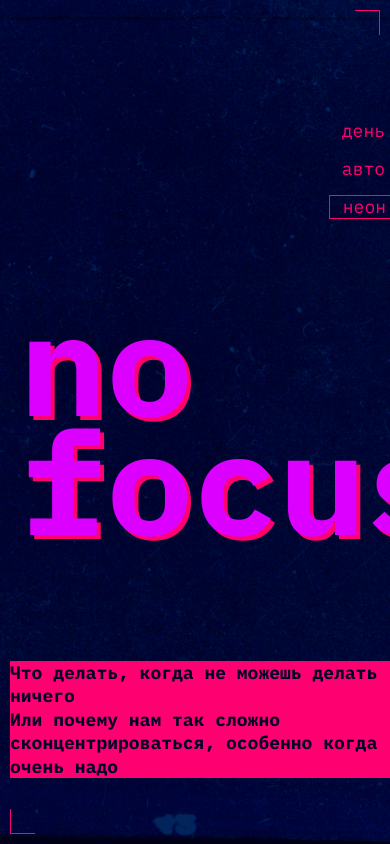
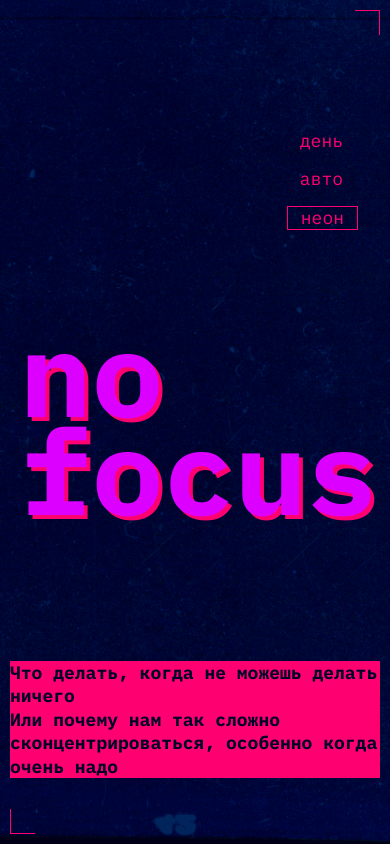
Before and after one commit to inCorrect-i/slozhno-sosredotochitsya-ad, a plain HTML site: page index.html in a window 390 px wide. Shown: the top 844 px of the page. Drawn offline with Linux system fonts and the light colour scheme; files whose address does not match are found by name.

Commit message:
Финальная версия8

```diff
--- a/styles/style.css
+++ b/styles/style.css
@@ -7,6 +7,10 @@
   background-position: center;
   background-size: cover;
   background-attachment: fixed;
+
+  width: 100%;
+  max-width: 100%;
+  overflow-x: hidden;
 }
 
 .header {
@@ -106,7 +110,7 @@
 
 .header__title {
   color: var(--title-color);
-  font-size: clamp(9rem, 6rem + 6vw, 15rem);
+  font-size: clamp(7rem, 6rem + 6vw, 11rem);
   font-weight: bold;
   line-height: 0.825;
   text-shadow: 4px 4px 0 var(--accent-color);
```
